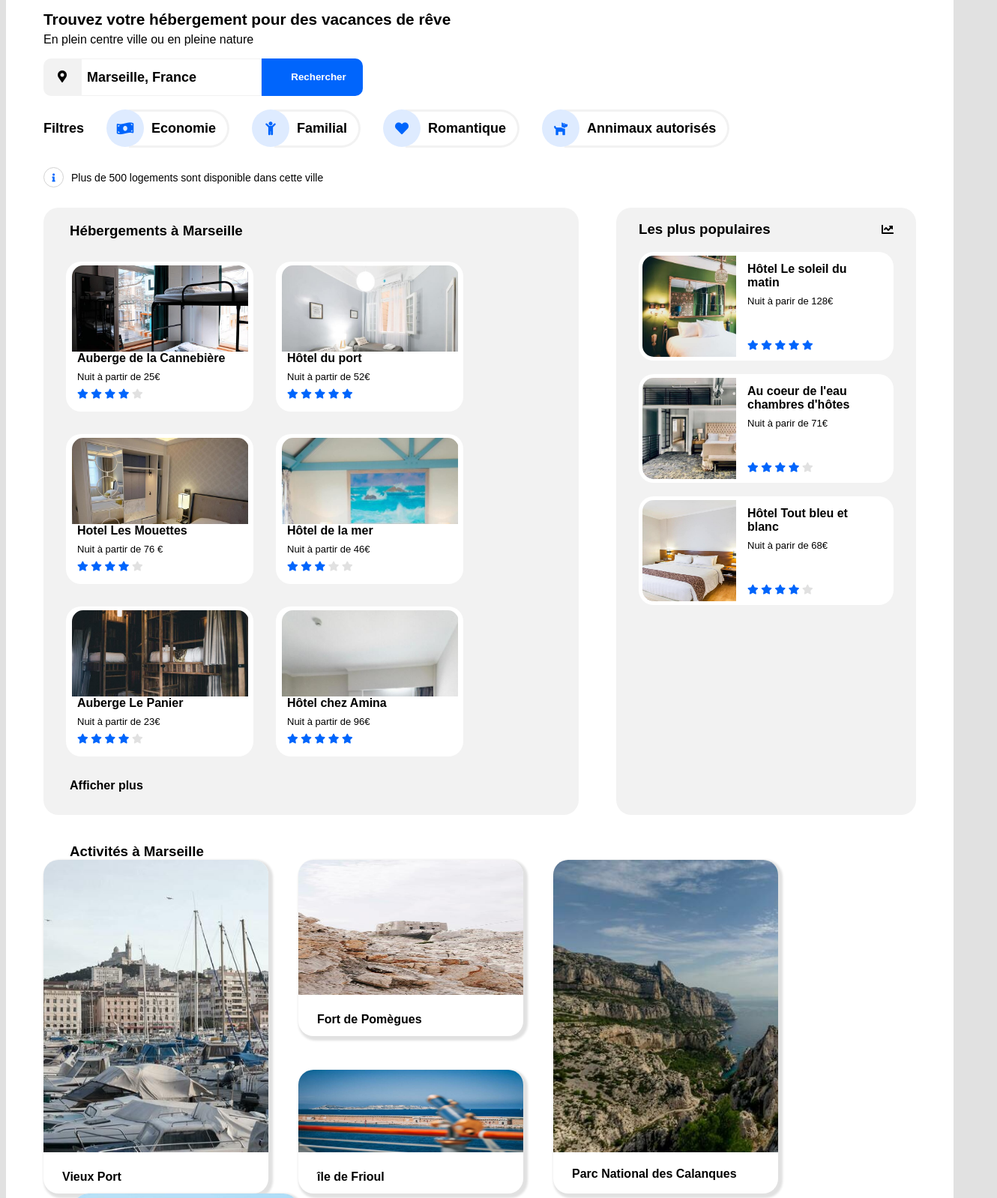
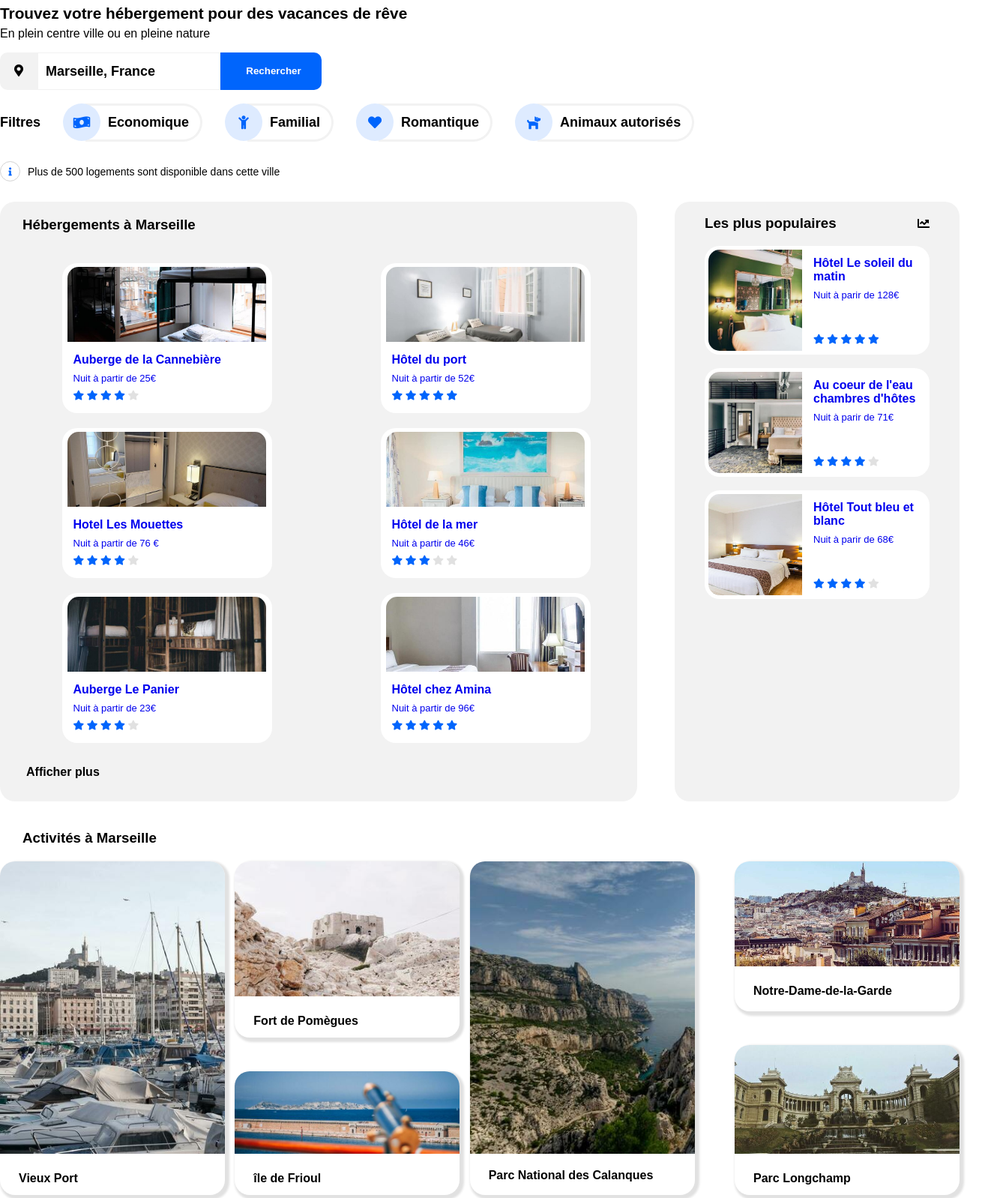
Before and after one commit to boustor/reservia, a plain HTML site: page index.html in a window 1280 px wide. Shown: the part 95-1693 px from the top of the page at 75% size, 1330 px wide, since content can reach past the window. Drawn offline with Linux system fonts and the light colour scheme; a web font is replaced by a local one.

Commit message:
après w3c

```diff
--- a/css/style.css
+++ b/css/style.css
@@ -1,13 +1,8 @@
-html {
+body {
     max-width: 1455px;
     margin: auto;
-    background-color: #e1e1e1;
-}
-
-body {
     background-color: white;
     font-family: 'Raleway-Regular', Arial, serif;
-    padding: 0px 50px 0px 50px;
 }
 
 @font-face {
@@ -50,17 +45,19 @@ h3 {
     list-style-type: none;
     padding-top: 20px;
     text-align: center;
-    margin-left: 80px;
+    margin-left: 40px;
     display: inline;
 }
 
 .menu li a {
     text-decoration: none;
+    color: #0065FC;
 }
 
 .menu li {
     color: black;
-    padding-top: 40px;
+    padding: 45px 10px 0px 10px;
+    width: 130px;
 }
 
 .menu li:hover {
@@ -141,6 +138,7 @@ h3 {
     width: 235px;
     font-weight: bold;
     font-size: large;
+    padding-left: 5px;
 }
 
 .rechinp:focus {
@@ -149,7 +147,8 @@ h3 {
 
 .rechl {
     visibility: visible;
-    margin-bottom: 15px;
+    margin: 15px 0 0 -10px;
+    color: white;
 }
 
 .rechc {
@@ -163,8 +162,12 @@ h3 {
     text-align: center;
     background-color: #0065FC;
     width: 135px;
+    font-weight: bold;
+}
+
+.rechbut a {
+    text-decoration: none;
     color: white;
-    font-weight: bold;
 }
 
 .rechbut:focus {
@@ -240,6 +243,11 @@ h3 {
     font-size: large;
 }
 
+.titfil:hover {
+    border: 3px solid green;
+    color: green;
+}
+
 
 /*
                 premiere partie des images
@@ -247,6 +255,11 @@ h3 {
 
 .imageh {
     display: flex;
+}
+
+.nolien {
+    text-decoration: none;
+    margin: auto;
 }
 
 .cadrehg,
@@ -259,7 +272,7 @@ h3 {
     background-color: #f2f2f2;
     border-radius: 20px;
     margin: 0px 0px 0px 50px;
-    padding: 0px 30px 30px 30px;
+    padding: 0px 40px 30px 40px;
 }
 
 .imgauche {
@@ -280,14 +293,15 @@ h3 {
 
 .cadregi {
     height: 200px;
-    width: 250px;
+    width: 280px;
     background-color: white;
-    margin: 30px 0 0 30px;
+    margin: 20px 0 0 20px;
     border-radius: 20px;
+    overflow: hidden;
 }
 
 .cadreg {
-    width: 235px;
+    width: 265px;
     height: 115px;
     overflow: hidden;
     margin: auto;
@@ -295,7 +309,7 @@ h3 {
 }
 
 .titcadregh {
-    margin: 20px 0 0 35px;
+    margin: 20px 0 20px 30px;
 }
 
 .titcadregb {
@@ -303,13 +317,16 @@ h3 {
 }
 
 .imgg {
+    object-fit: cover;
     border-radius: 15px 15px 0px 0px;
-    max-width: 236px;
+    width: 265px;
+    height: 100px;
 }
 
 .cadredi {
     height: 145px;
-    width: 340px;
+    min-width: 300px;
+    max-width: 340px;
     background-color: white;
     border-radius: 20px;
     display: flex;
@@ -373,6 +390,7 @@ h3 {
 .cadresbas {
     display: flex;
     flex-flow: row wrap;
+    justify-content: space-between;
 }
 
 .titimgbas {
@@ -387,12 +405,13 @@ h3 {
     border-radius: 20px;
     overflow: hidden;
     box-shadow: 3px 3px 3px 3px #e1e1e1;
+    margin-bottom: 20px;
 }
 
 .bcol2 {
     display: flex;
     flex-flow: column;
-    margin: 0px 40px 0px 40px;
+    margin-bottom: 20px;
 }
 
 .bcol4 {
@@ -440,36 +459,39 @@ h3 {
 }
 
 .bcol1img {
-    height: 390px;
-    overflow: hidden;
+    max-height: 390px;
 }
 
 .bcol2himg {
     height: 180px;
     width: 300px;
-    overflow: hidden;
 }
 
 .bcol2bimg {
     height: 110px;
     width: 300px;
-    overflow: hidden;
 }
 
 .bcol4himg {
     height: 140px;
     width: 300px;
-    overflow: hidden;
 }
 
 .bcol4bimg {
     height: 145px;
     width: 300px;
-    overflow: hidden;
 }
 
 footer {
     margin: 0 -50px 0 -50px;
+}
+
+
+/* ********** traitement image ********** */
+
+.posimg {
+    object-fit: cover;
+    overflow: hidden;
 }
 
 
@@ -492,10 +514,6 @@ footer {
 /* ******************************************************* */
 
 @media (max-width: 768px) {
-    body {
-        margin: auto;
-        padding: 0px;
-    }
     /* ********** entete ********** */
     .inscrire {
         position: absolute;
@@ -525,11 +543,17 @@ footer {
         color: black;
         flex-grow: 1;
         width: 50%;
+        border-bottom: 2px solid #e1e1e1;
     }
     .menu li:hover {
         color: #0065FC;
         border-top: 0;
         border-bottom: 2px solid #0065FC;
+    }
+    /* ********** descriptif ********** */
+    .desc1,
+    .desc2 {
+        padding-left: 10px;
     }
     /* ********** recherche ********** */
     .recherche {
@@ -551,13 +575,18 @@ footer {
         border-radius: 10px;
         margin-left: -10px;
     }
+    .rechbut a {
+        text-decoration: none;
+    }
     /* ********** filtre ********** */
     .filtm {
         margin-right: 300px;
         margin-bottom: 10px;
+        padding-left: 10px;
     }
     .filt0 {
         margin-bottom: 10px;
+        padding-left: 10px;
     }
     /* ********** descriptif ********** */
     .desc3 {
@@ -580,15 +609,17 @@ footer {
     }
     .cadregi {
         box-shadow: 3px 3px 3px 3px #e1e1e1;
-        width: 335px;
+        min-width: 300px;
+        max-width: 320px;
         margin: 0px auto 30px auto;
     }
     .cadreg {
         width: 335px;
     }
     .imgg {
-        max-width: 330px;
-        margin-left: 2px;
+        min-width: 290px;
+        max-width: 290px;
+        padding: 0 5px 0 5px;
     }
     .titrebul {
         margin-top: 8px;
@@ -635,6 +666,10 @@ footer {
     .titimgbas {
         margin: 10px 0 0 25px;
     }
+    .bcol2,
+    .bcol4 {
+        margin: 0 auto 0 auto;
+    }
     /* ********** pied ********** */
     footer {
         margin: 0;
--- a/index.html
+++ b/index.html
@@ -4,11 +4,13 @@
 <head>
     <meta http-equiv="Content-Type" content="text/html; charset=utf-8">
     <meta name="viewport" content="width=device-width, initial-scale=1.0">
+    <meta name="description" content="Ma première page avec du style">
     <link rel="stylesheet" href="css/style.css">
     <link rel="stylesheet" href="css/css/all.min.css">
 
     <title>Ma première page avec du style</title>
 </head>
+
 
 <body>
 
@@ -21,7 +23,7 @@
         <nav>
             <ul class="menu">
                 <li>
-                    <a href="#herbergement">Hébergements</a>
+                    <a href="#hebergement">Hébergements</a>
                 </li>
                 <li>
                     <a href="#activite">Activités</a>
@@ -48,10 +50,12 @@
             </div>
         </div>
         <div><input type="text" class="rechinp" value=" Marseille, France"></div>
+        <form action="#">
             <button class="rechbut">
 				<i class="fas fa-search rechc"></i>
                 <span class="rechl">Rechercher</span>
             </button>
+        </form>
     </div>
     <br>
     <!-- ********** les filtres ********** -->
@@ -62,7 +66,7 @@
             <div class="filt cercle">
                 <i class="fas fa-money-bill-wave imgcerc"></i>
             </div>
-            <div class="titfil">Economie</div>
+            <div class="titfil">Economique</div>
         </div>
 
         <div class="filt0">
@@ -83,7 +87,7 @@
             <div class="filt cercle">
                 <i class="fas fa-dog imgcerc"></i>
             </div>
-            <div class="titfil">Annimaux autorisés</div>
+            <div class="titfil">Animaux autorisés</div>
         </div>
     </div>
 
@@ -104,10 +108,12 @@
 
         <!-- partie gauche -->
         <div class="cadrehg">
-            <h3 class="titcadregh">Hébergements à Marseille</h3>
+            <h3 class="titcadregh" id="hebergement">Hébergements à Marseille</h3>
+
             <div class="imgauche">
+                <a href="#" class="nolien">
                     <div class="cadregi">
-                    <div class="cadreg"><img src="images/hebergements/4_small/marcus-loke-WQJvWU_HZFo-unsplash.jpg" class="imgg" alt="Auberge de la Cannebière"></div>
+                        <div class="cadreg"><img src="images/hebergements/4_small/marcus-loke-WQJvWU_HZFo-unsplash.jpg" class="imgg  posimg" alt="Auberge de la Cannebière"></div>
                         <div class="titrebul">Auberge de la Cannebière</div>
                         <div class="esplig">Nuit à partir de 25€</div>
                         <div class="esplig">
@@ -118,6 +124,8 @@
                             <i class="fas fa-star etoileg"></i>
                         </div>
                     </div>
+                </a>
+                <a href="#" class="nolien">
                     <div class="cadregi">
                         <div class="cadreg"><img src="images/hebergements/4_small/fred-kleber-gTbaxaVLvsg-unsplash.jpg" class="imgg" alt="Hôtel du port"></div>
                         <div class="titrebul">Hôtel du port</div>
@@ -130,6 +138,8 @@
                             <i class="fas fa-star etoileb"></i>
                         </div>
                     </div>
+                </a>
+                <a href="#" class="nolien">
                     <div class="cadregi">
                         <div class="cadreg"><img src="images/hebergements/4_small/reisetopia-B8WIgxA_PFU-unsplash.jpg" class="imgg" alt="Hotel Les Mouettes"></div>
                         <div class="titrebul">Hotel Les Mouettes</div>
@@ -142,6 +152,8 @@
                             <i class="fas fa-star etoileg"></i>
                         </div>
                     </div>
+                </a>
+                <a href="#" class="nolien">
                     <div class="cadregi">
                         <div class="cadreg"><img src="images/hebergements/4_small/annie-spratt-Eg1qcIitAuA-unsplash.jpg" class="imgg" alt="Hôtel de la mer"></div>
                         <div class="titrebul">Hôtel de la mer</div>
@@ -154,6 +166,8 @@
                             <i class="fas fa-star etoileg"></i>
                         </div>
                     </div>
+                </a>
+                <a href="#" class="nolien">
                     <div class="cadregi">
                         <div class="cadreg"><img src="images/hebergements/4_small/nicate-lee-kT-ZyaiwBe0-unsplash.jpg" class="imgg" alt="Auberge Le Panier"></div>
                         <div class="titrebul">Auberge Le Panier</div>
@@ -166,6 +180,8 @@
                             <i class="fas fa-star etoileg"></i>
                         </div>
                     </div>
+                </a>
+                <a href="#" class="nolien">
                     <div class="cadregi">
                         <div class="cadreg"><img src="images/hebergements/4_small/febrian-zakaria-M6S1WvfW68A-unsplash.jpg" class="imgg" alt="Hôtel chez Amina"></div>
                         <div class="titrebul">Hôtel chez Amina</div>
@@ -178,6 +194,7 @@
                             <i class="fas fa-star etoileb"></i>
                         </div>
                     </div>
+                </a>
             </div>
             <h4 class="titcadregb">Afficher plus</h4>
         </div>
@@ -190,6 +207,7 @@
             </div>
 
             <div class="imgdroit">
+                <a href="#" class="nolien">
                     <div class="cadredi">
                         <div class="cadred"><img src="images/hebergements/4_small/emile-guillemot-Bj_rcSC5XfE-unsplash.jpg" class="imgd" alt="Hôtel Le soleil du matin"></div>
                         <div>
@@ -207,9 +225,9 @@
                             </div>
                         </div>
                     </div>
-
+                </a>
                 <br>
-
+                <a href="#" class="nolien">
                     <div class="cadredi">
                         <div class="cadred"><img src="images/hebergements/4_small/aw-creative-VGs8z60yT2c-unsplash.jpg" class="imgd" alt="Au coeur de l'eau"></div>
                         <div>
@@ -226,8 +244,9 @@
                             </div>
                         </div>
                     </div>
+                </a>
                 <br>
-
+                <a href="#" class="nolien">
                     <div class="cadredi">
                         <div class="cadred"><img src="images/hebergements/4_small/febrian-zakaria-sjvU0THccQA-unsplash.jpg" class="imgd imgdok" alt="Hôtel Tout bleu et blanc"></div>
                         <div>
@@ -245,46 +264,47 @@
                             </div>
                         </div>
                     </div>
+                </a>
             </div>
         </div>
     </div>
 
     <br>
     <!-- image du bas -->
-    <h3 class="titcadregh">Activités à Marseille</h3>
+    <h3 class="titcadregh" id="activite">Activités à Marseille</h3>
     <div class="cadresbas">
         <!-- 1ere colonne -->
         <div class="bcol1">
-            <img src="images/activites/4_small/reno-laithienne-QUgJhdY5Fyk-unsplash.jpg" class="bcol1img" alt="Vieux port">
+            <img src="images/activites/4_small/reno-laithienne-QUgJhdY5Fyk-unsplash.jpg" class="bcol1img posimg" alt="Vieux port">
             <div class="titimgbas">Vieux Port</div>
         </div>
         <!-- 2eme colonne -->
         <div class="bcol2">
             <div class="bcol2h">
-                <img src="images/activites/4_small/paul-hermann-QFTrLdQIRhI-unsplash.jpg" class="bcol2himg" Alt="Fort de Pomègues">
+                <img src="images/activites/4_small/paul-hermann-QFTrLdQIRhI-unsplash.jpg" class="bcol2himg posimg" Alt="Fort de Pomègues">
                 <div class="titimgbas">Fort de Pomègues</div>
             </div>
 
             <div class="bcol2b">
-                <img src="images/activites/4_small/kevin-hikari-rV_Qd1l-VXg-unsplash.jpg" class="bcol2bimg" alt="île de Frioul">
+                <img src="images/activites/4_small/kevin-hikari-rV_Qd1l-VXg-unsplash.jpg" class="bcol2bimg posimg" alt="île de Frioul">
                 <div class="titimgbas">île de Frioul</div>
             </div>
         </div>
         <!-- 3eme colonne -->
         <div class="bcol1">
             <div class="bcol1img">
-                <img src="images/activites/4_small/kilyan-sockalingum-NR8-cBCN3aI-unsplash.jpg" class="bcol1img" alt="Parc National des Calanques">
+                <img src="images/activites/4_small/kilyan-sockalingum-NR8-cBCN3aI-unsplash.jpg" class="bcol1img posimg" alt="Parc National des Calanques">
             </div>
             <div class="titimgbas">Parc National des Calanques</div>
         </div>
         <!-- 4eme colonne -->
         <div class="bcol4">
             <div class="bcol4h">
-                <img src="images/activites/4_small/florian-wehde-xW9e8gdotxI-unsplash.jpg" class="bcol4himg" alt="Notre-Dame-de-la-Garde">
+                <img src="images/activites/4_small/florian-wehde-xW9e8gdotxI-unsplash.jpg" class="bcol4himg posimg" alt="Notre-Dame-de-la-Garde">
                 <div class="titimgbas">Notre-Dame-de-la-Garde</div>
             </div>
             <div class="bcol4h">
-                <img src="images/activites/4_small/lena-paulin-wH2-EJoDcV0-unsplash.jpg" class="bcol4bimg" alt="Parc Longchamp">
+                <img src="images/activites/4_small/lena-paulin-wH2-EJoDcV0-unsplash.jpg" class="bcol4bimg posimg" alt="Parc Longchamp">
                 <div class="titimgbas">Parc Longchamp</div>
             </div>
         </div>
```
Lines whose indentation alone changed are shown as unchanged.
